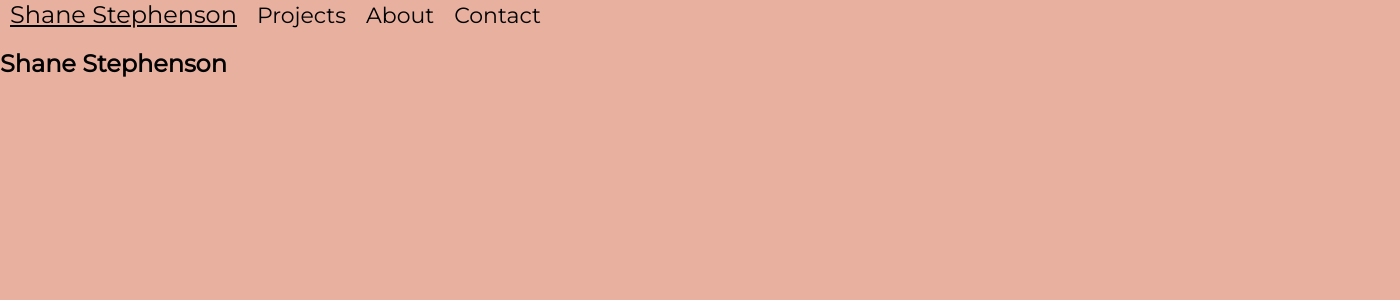
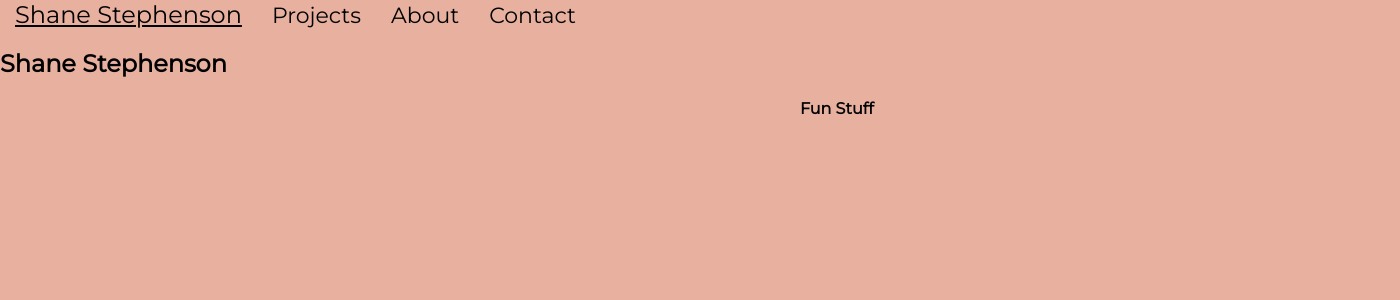
Before and after one commit to shanestephenson/sandbox, a React (Create React App) app: page / in a window 1280 px wide. Shown: the top 300 px of the page, 1400 px wide, since content can reach past the window. Built offline with nearby package versions, Linux system fonts and the light colour scheme.

Commit message:
Adding font awesome icons and fun stuff link

```diff
--- a/package.json
+++ b/package.json
@@ -7,6 +7,7 @@
     "@testing-library/jest-dom": "^5.11.9",
     "@testing-library/react": "^11.2.3",
     "@testing-library/user-event": "^12.6.0",
+    "font-awesome": "^4.7.0",
     "react": "^17.0.1",
     "react-dom": "^17.0.1",
     "react-router": "^5.2.0",
--- a/src/App.css
+++ b/src/App.css
@@ -2,5 +2,5 @@
   text-decoration: 'none' !important;
   color: 'black';
   font-size: '28px';
-  margin: '10px';
+  margin: '20px';
 }
--- a/src/App.js
+++ b/src/App.js
@@ -13,7 +13,7 @@ const app = props => {
     textDecoration: 'none',
     color: 'black',
     fontSize: '22px',
-    margin: '10px'
+    margin: '15px',
   };
 
   const activeLinkStyle = {
--- a/src/containers/Landing/Landing.css
+++ b/src/containers/Landing/Landing.css
@@ -0,0 +1,4 @@
+.FunStuff {
+  margin-left: 800px;
+  width: 600px;
+}
--- a/src/containers/Landing/Landing.js
+++ b/src/containers/Landing/Landing.js
@@ -4,6 +4,10 @@ import './Landing.css';
 const landing = props => (
     <div>
       <h2>Shane Stephenson</h2>
+      <div className="FunStuff">
+        <h4>Fun Stuff</h4>
+        <p></p>
+      </div>
     </div>
   );
 
```
Also changed, not shown: 2 other files (tests, documents, lock files or other folders).
